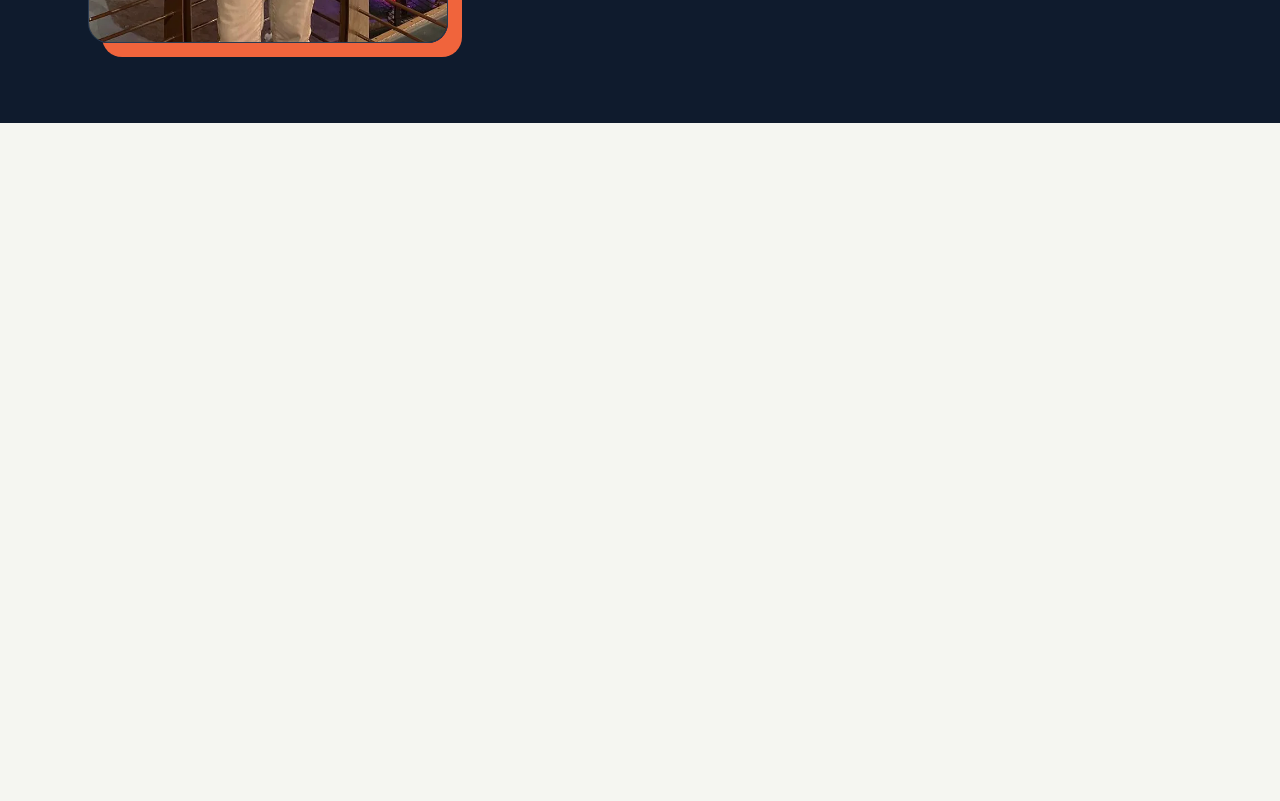
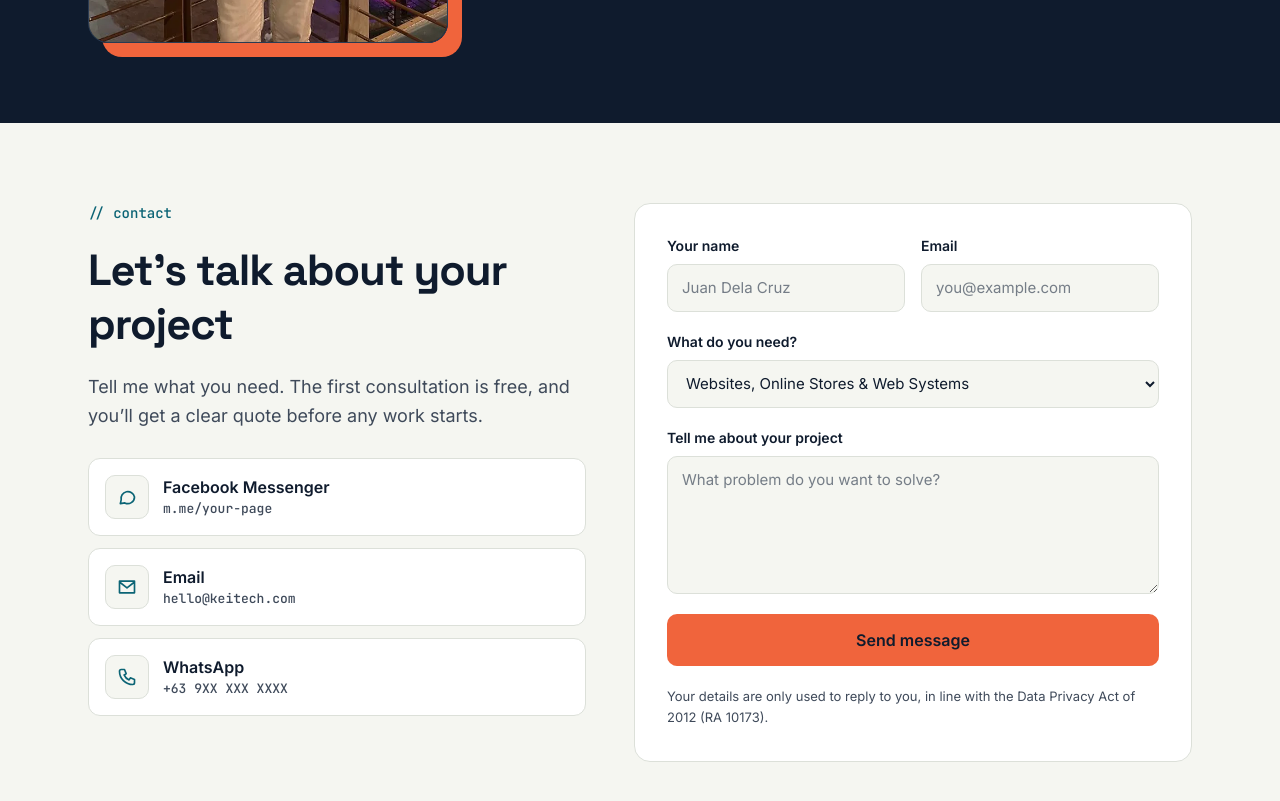
Before and after one commit to ItsmeKeian/Kei-Tech-Portfolio-V2, a React (Vite) app: page / in a window 1280 px wide. Shown: the part 3400-4201 px from the top of the page. Before the commit the page ends 3523 px from the top, so only its background shows below. Built offline with nearby package versions, Linux system fonts and the light colour scheme.

Commit message:
Add contact section with channels and form layout

```diff
--- a/src/App.tsx
+++ b/src/App.tsx
@@ -5,6 +5,7 @@ import { Services } from './components/Services'
 import { Process } from './components/Process'
 import { Projects } from './components/Projects'
 import { About } from './components/About'
+import { Contact } from './components/Contact'
 
 function App() {
   return (
@@ -17,6 +18,7 @@ function App() {
         <Projects />
         <Process />
         <About />
+        <Contact />
       </main>
     </div>
   )
--- /dev/null
+++ b/src/components/Contact.tsx
@@ -0,0 +1,99 @@
+import type { FormEvent } from 'react'
+import { contactChannels } from '../data/contact'
+import { services } from '../data/services'
+
+const fieldClass =
+  'min-h-12 w-full rounded-[10px] border border-line bg-page px-3.5 text-[15px] text-ink placeholder:text-muted/70 focus:border-highlight focus:outline-none'
+
+export function Contact() {
+  function handleSubmit(event: FormEvent<HTMLFormElement>) {
+    event.preventDefault() // Sending is added in the next step
+  }
+
+  return (
+    <section id="contact">
+      <div className="mx-auto flex max-w-6xl flex-wrap gap-12 px-6 py-20">
+        {/* Left: intro and direct contact options */}
+        <div className="flex min-w-0 flex-[1_1_380px] flex-col gap-5">
+          <p className="font-mono text-sm text-highlight">// contact</p>
+          <h2 className="font-heading text-[clamp(1.875rem,3.4vw,2.75rem)] leading-tight font-bold tracking-tight">
+            Let’s talk about your project
+          </h2>
+          <p className="text-lg leading-relaxed text-muted">
+            Tell me what you need. The first consultation is free, and you’ll get a clear quote before any work starts.
+          </p>
+
+          <ul className="flex flex-col gap-3 pt-2">
+            {contactChannels.map((channel) => (
+              <li key={channel.label}>
+                <a
+                  href={channel.href}
+                  target={channel.href.startsWith('http') ? '_blank' : undefined}
+                  rel="noopener noreferrer"
+                  className="flex items-center gap-3.5 rounded-xl border border-line bg-card p-4 transition-colors hover:border-highlight"
+                >
+                  <span className="flex size-11 shrink-0 items-center justify-center rounded-[10px] border border-line bg-page text-highlight">
+                    <svg width="20" height="20" viewBox="0 0 24 24" fill="none" stroke="currentColor" strokeWidth="2" strokeLinecap="round" strokeLinejoin="round" aria-hidden="true">
+                      <path d={channel.icon} />
+                    </svg>
+                  </span>
+                  <span className="flex min-w-0 flex-col">
+                    <span className="font-semibold">{channel.label}</span>
+                    <span className="truncate font-mono text-[13px] text-muted">{channel.value}</span>
+                  </span>
+                </a>
+              </li>
+            ))}
+          </ul>
+        </div>
+
+        {/* Right: contact form */}
+        <form
+          onSubmit={handleSubmit}
+          className="flex min-w-0 flex-[1_1_440px] flex-col gap-5 rounded-2xl border border-line bg-card p-6 sm:p-8"
+        >
+          <div className="grid gap-4 sm:grid-cols-2">
+            <div className="flex flex-col gap-2">
+              <label htmlFor="contact-name" className="text-sm font-semibold">Your name</label>
+              <input id="contact-name" name="name" type="text" autoComplete="name" required placeholder="Juan Dela Cruz" className={fieldClass} />
+            </div>
+            <div className="flex flex-col gap-2">
+              <label htmlFor="contact-email" className="text-sm font-semibold">Email</label>
+              <input id="contact-email" name="email" type="email" autoComplete="email" required placeholder="you@example.com" className={fieldClass} />
+            </div>
+          </div>
+
+          <div className="flex flex-col gap-2">
+            <label htmlFor="contact-service" className="text-sm font-semibold">What do you need?</label>
+            <select id="contact-service" name="service" className={fieldClass}>
+              {services.map((service) => (
+                <option key={service.number}>{service.title}</option>
+              ))}
+              <option>Not sure yet, let’s talk</option>
+            </select>
+          </div>
+
+          <div className="flex flex-col gap-2">
+            <label htmlFor="contact-message" className="text-sm font-semibold">Tell me about your project</label>
+            <textarea
+              id="contact-message"
+              name="message"
+              rows={5}
+              required
+              placeholder="What problem do you want to solve?"
+              className={`${fieldClass} resize-y py-3`}
+            />
+          </div>
+
+          <button type="submit" className="min-h-13 rounded-[10px] bg-accent font-semibold text-on-accent transition-transform hover:-translate-y-0.5">
+            Send message
+          </button>
+
+          <p className="text-[13px] leading-relaxed text-muted">
+            Your details are only used to reply to you, in line with the Data Privacy Act of 2012 (RA 10173).
+          </p>
+        </form>
+      </div>
+    </section>
+  )
+}
--- /dev/null
+++ b/src/data/contact.ts
@@ -0,0 +1,27 @@
+export type ContactChannel = {
+  label: string
+  value: string // what visitors see
+  href: string // where the link goes
+  icon: string // SVG path
+}
+
+export const contactChannels: ContactChannel[] = [
+  {
+    label: 'Facebook Messenger',
+    value: 'm.me/your-page',
+    href: 'https://m.me/your-page',
+    icon: 'M21 12a8 8 0 0 1-11.6 7.1L4 20l1-4.6A8 8 0 1 1 21 12z',
+  },
+  {
+    label: 'Email',
+    value: 'hello@keitech.com',
+    href: 'mailto:hello@keitech.com',
+    icon: 'M3 5h18v14H3zM3 6l9 7 9-7',
+  },
+  {
+    label: 'WhatsApp',
+    value: '+63 9XX XXX XXXX',
+    href: 'https://wa.me/639XXXXXXXXX',
+    icon: 'M5 3h4l2 5-2.5 1.5a11 11 0 0 0 6 6L16 13l5 2v4a2 2 0 0 1-2 2A16 16 0 0 1 3 5a2 2 0 0 1 2-2z',
+  },
+]
```
